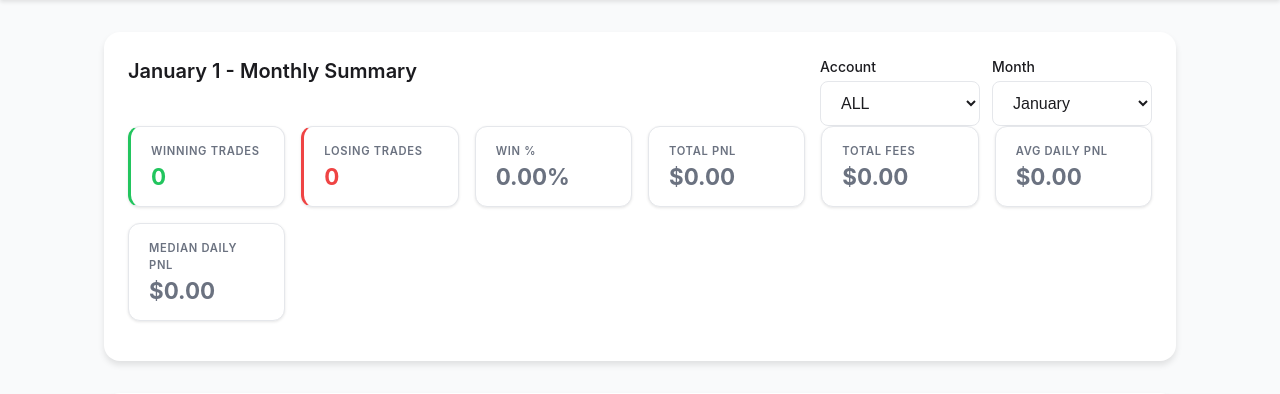
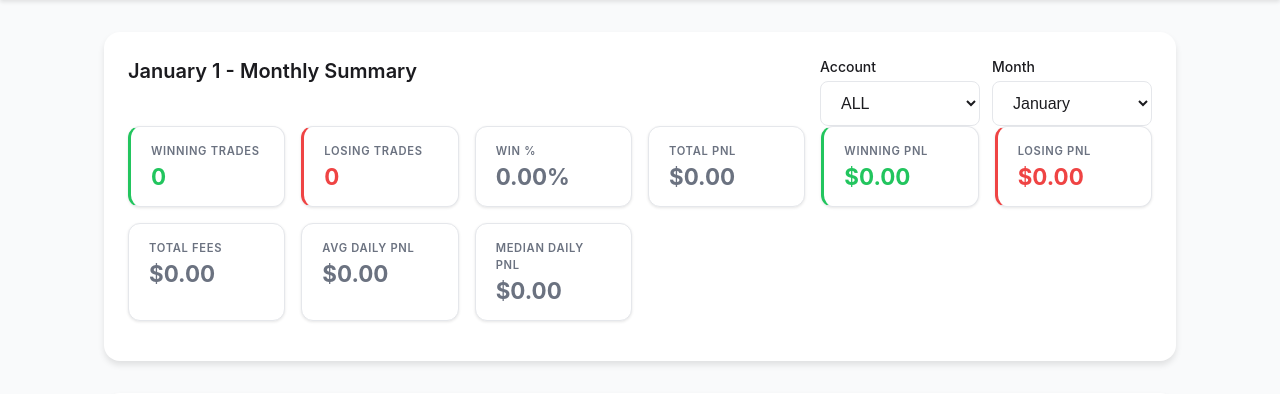
Before and after one commit to msywensky/tradetracker, a Flask app: page /month/1/1 in a window 1280 px wide. Shown: the part 120-514 px from the top of the page. Run offline with Flask 3, Linux system fonts and the light colour scheme; data that the repository does not hold is empty; some libraries are stand-ins or nearby versions.

Commit message:
feat: add Winning PnL and Losing PnL to monthly and YTD stats bar
- Track winning_pnl and losing_pnl accumulators in month_summary
  and ytd_summary routes
- Add winning_pnl and losing_pnl to month_stats and ytd_stats dicts
- Add two new KPI cards (green/red left border) to month.html and
  ytd.html stats grid, positioned after Total PnL

```diff
--- a/templates/month.html
+++ b/templates/month.html
@@ -61,6 +61,14 @@
         class="{% if month_stats.total_pnl > 0 %}positive{% elif month_stats.total_pnl < 0 %}negative{% else %}neutral{% endif %}"
         >{{ month_stats.total_pnl | money }}</strong
       >
+    </div>
+    <div class="kpi-positive">
+      <span>Winning PnL</span>
+      <strong class="positive">{{ month_stats.winning_pnl | money }}</strong>
+    </div>
+    <div class="kpi-negative">
+      <span>Losing PnL</span>
+      <strong class="negative">{{ month_stats.losing_pnl | money }}</strong>
     </div>
     <div>
       <span>Total Fees</span>
--- a/tracker/routes/reports.py
+++ b/tracker/routes/reports.py
@@ -101,6 +101,8 @@ def register_report_routes(app, get_db, fetch_entries, compute_trade_stats) -> N
             month_losses = 0
             month_pnl = 0
             month_fees = 0
+            month_winning_pnl = 0
+            month_losing_pnl = 0
 
             for trade in closed_trades:
                 entries = fetch_entries(conn, trade["id"])
@@ -125,8 +127,10 @@ def register_report_routes(app, get_db, fetch_entries, compute_trade_stats) -> N
                 month_fees += stats["fees"]
                 if stats["pnl_after"] > 0:
                     month_wins += 1
+                    month_winning_pnl += stats["pnl_after"]
                 elif stats["pnl_after"] < 0:
                     month_losses += 1
+                    month_losing_pnl += stats["pnl_after"]
 
                 day_row = daily_rows.setdefault(
                     close_date,
@@ -192,6 +196,8 @@ def register_report_routes(app, get_db, fetch_entries, compute_trade_stats) -> N
                 "total_fees": month_fees,
                 "daily_avg": daily_avg,
                 "daily_median": daily_median,
+                "winning_pnl": month_winning_pnl,
+                "losing_pnl": month_losing_pnl,
             }
 
         return render_template(
@@ -249,6 +255,8 @@ def register_report_routes(app, get_db, fetch_entries, compute_trade_stats) -> N
             ytd_losses = 0
             ytd_pnl = 0
             ytd_fees = 0
+            ytd_winning_pnl = 0
+            ytd_losing_pnl = 0
 
             for trade in closed_trades:
                 entries = fetch_entries(conn, trade["id"])
@@ -267,8 +275,10 @@ def register_report_routes(app, get_db, fetch_entries, compute_trade_stats) -> N
                 ytd_fees += stats["fees"]
                 if stats["pnl_after"] > 0:
                     ytd_wins += 1
+                    ytd_winning_pnl += stats["pnl_after"]
                 elif stats["pnl_after"] < 0:
                     ytd_losses += 1
+                    ytd_losing_pnl += stats["pnl_after"]
 
                 day_row = daily_rows.setdefault(
                     close_date,
@@ -322,6 +332,8 @@ def register_report_routes(app, get_db, fetch_entries, compute_trade_stats) -> N
                 "total_fees": ytd_fees,
                 "daily_avg": daily_avg,
                 "daily_median": daily_median,
+                "winning_pnl": ytd_winning_pnl,
+                "losing_pnl": ytd_losing_pnl,
             }
 
         return render_template(
```
Also changed, not shown: templates/ytd.html (+8 -0 lines).
